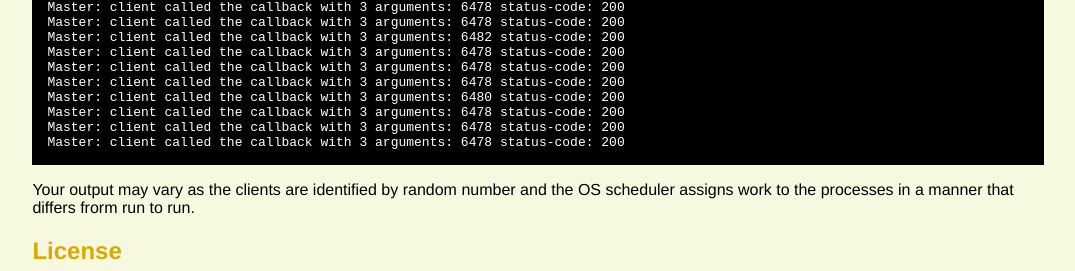
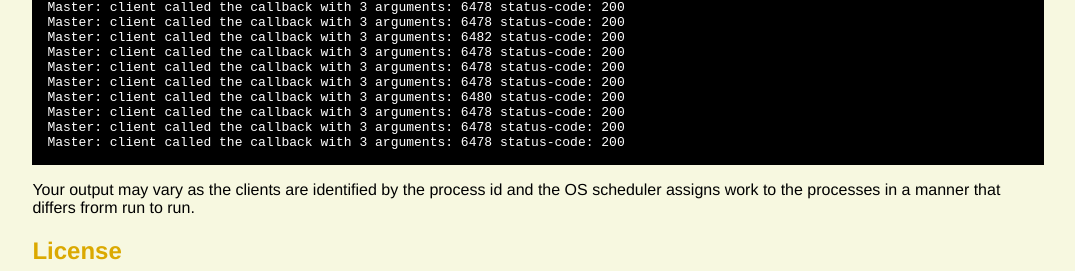
Before and after one commit to jolira/backgrounder, a plain HTML site: page index.html in a window 1280 px wide. Shown: the part 3285-3556 px from the top of the page, without its empty margins (102-1177 px from the left). Drawn offline with Linux system fonts and the light colour scheme.

Commit message:
adding better description for thread pools

```diff
--- a/index.html
+++ b/index.html
@@ -211,7 +211,7 @@ Master: client called the callback with 3 arguments: 6478 status-code: 200
 Master: client called the callback with 3 arguments: 6478 status-code: 200
 Master: client called the callback with 3 arguments: 6478 status-code: 200</code></pre>
 
-<p>Your output may vary as the clients are identified by random number and the OS scheduler assigns work to the processes
+<p>Your output may vary as the clients are identified by the process id and the OS scheduler assigns work to the processes
 in a manner that differs frorm run to run.</p>
 
 <h2>License</h2>
```
